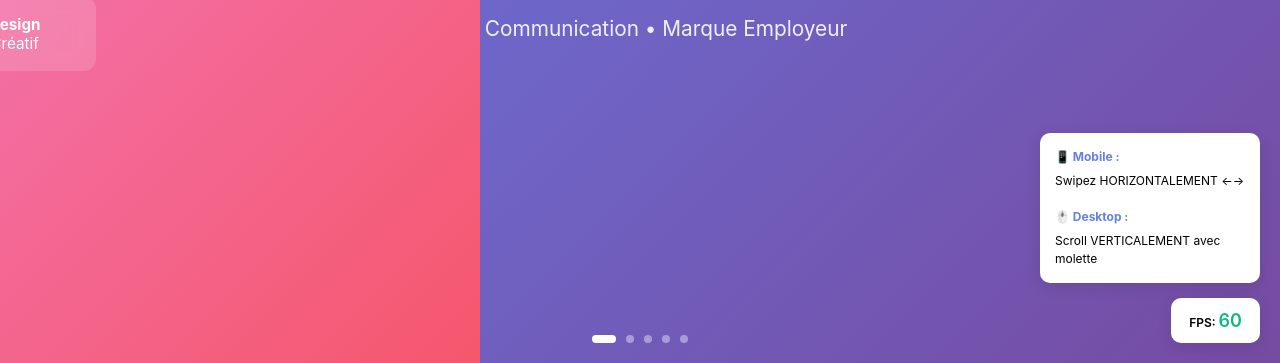
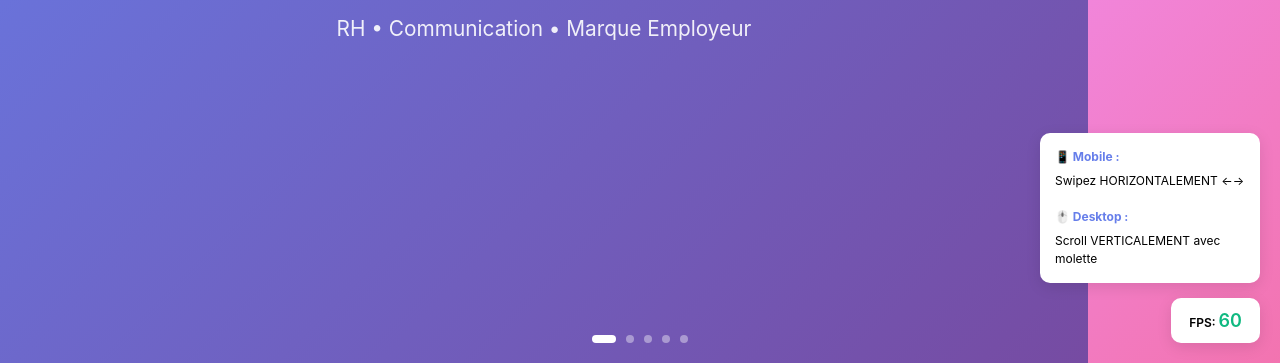
Before and after one commit to 13YAdmin/13years-mobile-poc, a plain HTML site: page index.html in a window 1280 px wide. Shown: the part 437-800 px from the top of the page. Drawn offline with Linux system fonts and the light colour scheme.

Commit message:
Use EXACT CSS structure from 13-years.com original site
DESKTOP (copie exacte):
- .page: rotate(-90deg) + width:100vh + height:100vw + overflow-y:scroll
- .page-scroll: rotate(90deg) + width:425vw + flex-direction:row
- .section: min-width:85vw (no additional rotation)

This is the exact double-rotation technique from the original site.
The previous version didn't work because I was missing the .page rotation.

MOBILE (unchanged):
- Native horizontal scroll without rotation

```diff
--- a/index.html
+++ b/index.html
@@ -77,12 +77,17 @@
             transform: translateX(30px);
         }
 
-        /* DESKTOP : Scroll vertical → horizontal (rotation comme site actuel) */
+        /* DESKTOP : COPIE EXACTE de la structure 13-years.com */
         @media (min-width: 1024px) {
+            /* Container principal - ROTATION -90° */
             .page {
-                height: 100vh;
-                overflow-y: auto;
+                width: 100vh;
+                height: 100vw;
+                transform: rotate(-90deg) translateX(-100vh);
+                transform-origin: top left;
+                overflow-y: scroll;
                 overflow-x: hidden;
+                position: absolute;
                 scrollbar-width: none;
                 -ms-overflow-style: none;
             }
@@ -91,23 +96,20 @@
                 display: none;
             }
 
+            /* Contenu - ROTATION +90° (compense la rotation de .page) */
             .page-scroll {
-                /* CLEF : height (pas width) pour avoir du contenu à scroller verticalement */
-                height: 500vh;
-                width: 100vw;
+                width: 425vw;
                 display: flex;
-                flex-direction: column;  /* Vertical avant rotation */
+                flex-direction: row;
                 transform: rotate(90deg) translateY(-100vh);
                 transform-origin: top left;
             }
 
+            /* Sections - Pas de rotation supplémentaire */
             .section {
-                /* Chaque section fait 1 écran AVANT rotation */
-                width: 100vw;
+                min-width: 85vw;
                 height: 100vh;
                 flex-shrink: 0;
-                transform: rotate(-90deg) translateX(-100vh);
-                transform-origin: top left;
             }
         }
 
```
